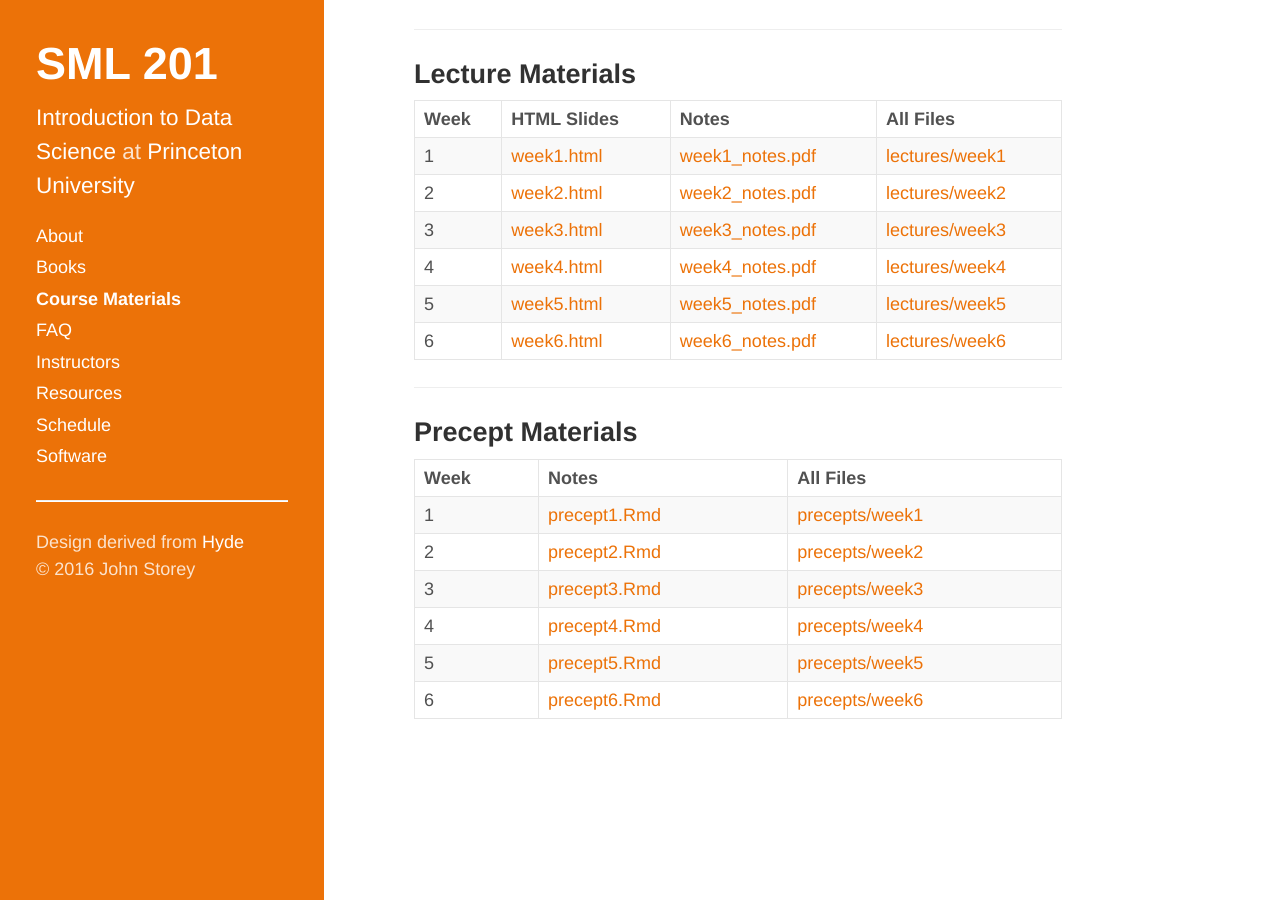
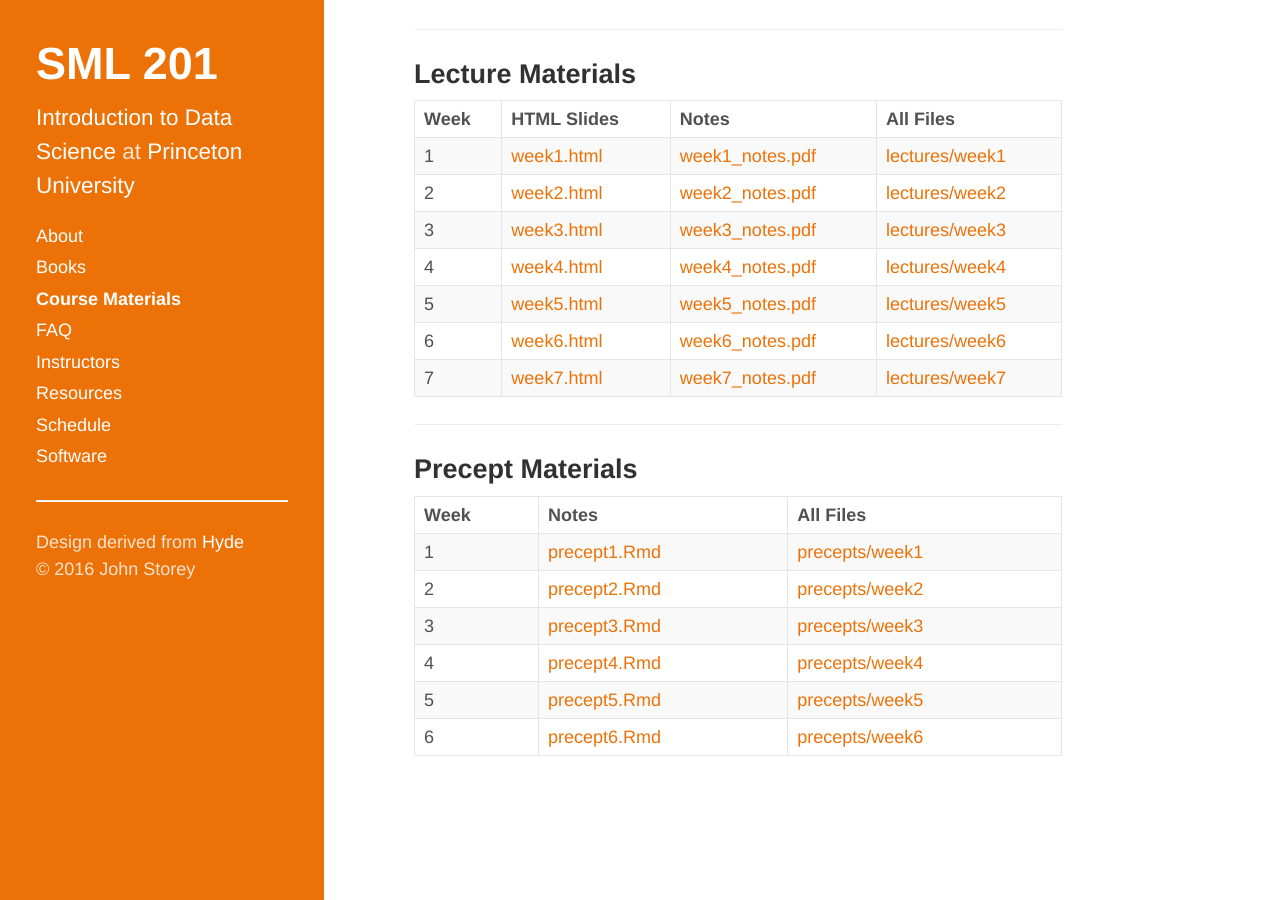
Before and after one commit to SML201/sml201.github.io, a Jekyll site: the page built from course_materials.md, in a window 1280 px wide and 900 px high, scrolled down 655 px. Built offline with Jekyll 4.4.1, drawn with Linux system fonts in a browser that asks for light colours.

Commit message:
Week 7 lecture materials linked.

```diff
--- a/course_materials.md
+++ b/course_materials.md
@@ -42,6 +42,7 @@
 4 | [week4.html](http://sml201.github.io/lectures/week4/week4.html) | [week4_notes.pdf](http://sml201.github.io/lectures/week4/week4_notes.pdf) | [lectures/week4](https://github.com/SML201/lectures/tree/master/week4)
 5 | [week5.html](http://sml201.github.io/lectures/week5/week5.html) | [week5_notes.pdf](http://sml201.github.io/lectures/week5/week5_notes.pdf) | [lectures/week5](https://github.com/SML201/lectures/tree/master/week5)
 6 | [week6.html](http://sml201.github.io/lectures/week6/week6.html) | [week6_notes.pdf](http://sml201.github.io/lectures/week6/week6_notes.pdf) | [lectures/week6](https://github.com/SML201/lectures/tree/master/week6)
+7 | [week7.html](http://sml201.github.io/lectures/week7/week7.html) | [week7_notes.pdf](http://sml201.github.io/lectures/week7/week7_notes.pdf) | [lectures/week7](https://github.com/SML201/lectures/tree/master/week7)
 
 ----
 
```
